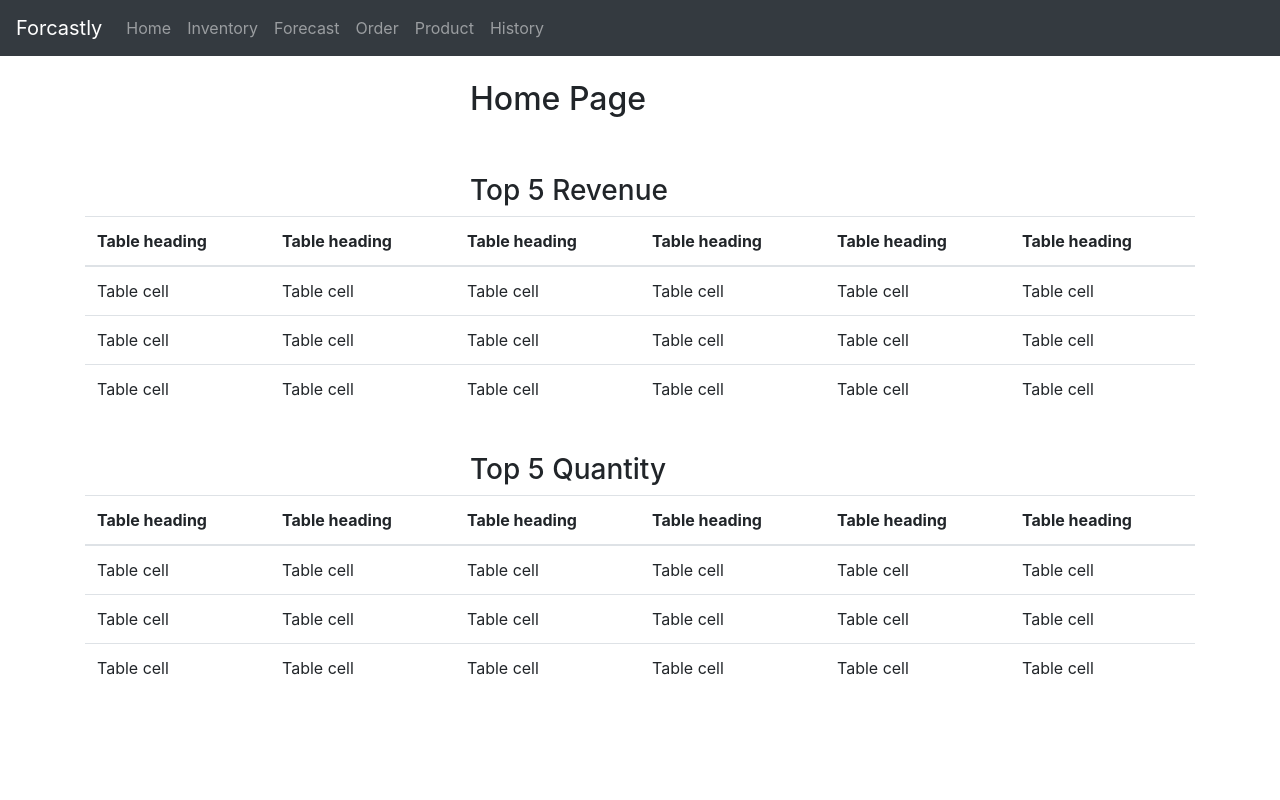
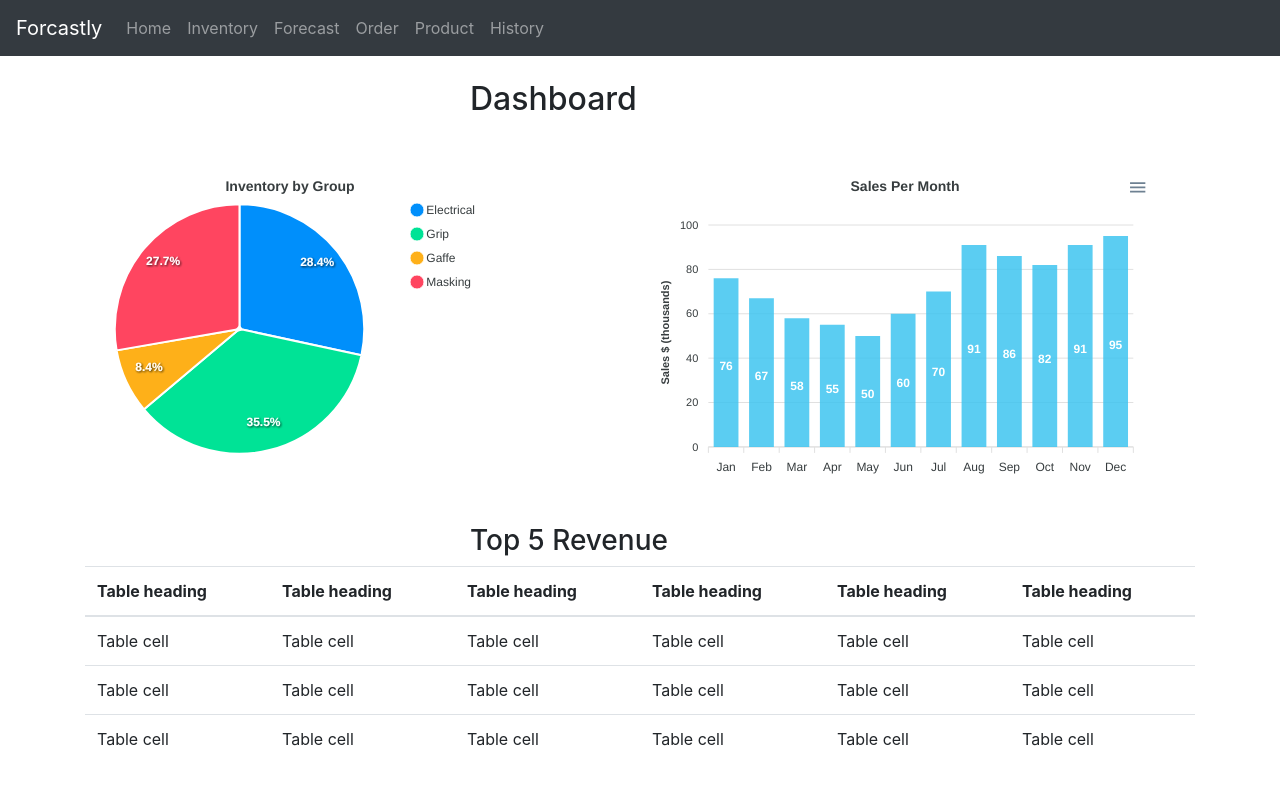
Before and after one commit to RicardoJavierFernandez/Project-3, a React (Create React App) app in the folder client/: page /home in a window 1280 px wide. Shown: the top 800 px of the page. Built offline with nearby package versions, Linux system fonts and the light colour scheme.

Commit message:
Added charts to home page to create dashboard

```diff
--- a/client/src/views/HomePage.js
+++ b/client/src/views/HomePage.js
@@ -3,13 +3,61 @@ import NavBar from '../components/NavBar';
 
 import Container from 'react-bootstrap/Container';
 import Col from 'react-bootstrap/Col';
+import Row from 'react-bootstrap/Row';
 import Table from 'react-bootstrap/Table';
+
+import Chart from 'react-apexcharts';
 
 
 class HomePage extends Component {
     constructor(props) {
         super(props);
-    }
+        this.state = {
+            options: {
+              colors: ['#3fc5f0'],
+              chart: {
+                id: "basic-bar"
+              },
+              title: {
+                text: 'Sales Per Month',
+                align: 'center'
+              },
+              xaxis: {
+                categories: ['Jan', 'Feb', 'Mar', 'Apr', 'May', 'Jun', 'Jul', 'Aug', 'Sep', 'Oct', 'Nov', 'Dec']
+              },
+              yaxis: {
+                title: {
+                  text: 'Sales $ (thousands)'
+                }
+            }
+        },
+            series: [
+              {
+                name: "Sales",
+                data: [76, 67, 58, 55, 50, 60, 70, 91, 86, 82, 91, 95]
+              }
+            ],
+            options2: {
+                labels: ['Electrical', 'Grip', 'Gaffe', 'Masking'],
+                title: {
+                    text: 'Inventory by Group',
+                    align: 'center'
+                },
+                responsive: [{
+                breakpoint: 480,
+                options: {
+                    chart: {
+                    width: 0
+                    },
+                    legend: {
+                    position: 'bottom'
+                    }
+                }
+                }]
+            },
+            series2: [44, 55, 13, 43]
+        }
+}
 
     render() {
         return(
@@ -18,9 +66,38 @@ class HomePage extends Component {
             <Container>
                 <Col md={{ span: 4, offset: 4 }}>
                     <br />
-                    <h2>Home Page</h2>
+                    <h2>Dashboard</h2>
                     <br />
                 </Col>
+
+                <br />
+
+                <Row>
+
+                {/* Pie chart */}
+                <Col md={{span: 6, offset: 0}}>
+                    <div id="chart">
+                        <Chart
+                            options={this.state.options2}
+                            series={this.state.series2}
+                            type="pie"
+                            width="410"
+                        />
+                    </div>
+                </Col>
+
+                {/* Line chart */}
+                <Col md={{ span: 6, offset: 0 }}>
+                    <div className="chart">
+                        <Chart
+                            options={this.state.options}
+                            series={this.state.series}
+                            type="bar"
+                            width="500"
+                        />
+                    </div>
+                </Col>
+                </Row>
 
                 <br />
 
@@ -69,7 +146,7 @@ class HomePage extends Component {
                 <br />
 
                 <Col md={{ span: 4, offset: 4 }}>
-                    <h3>Top 5 Quantity</h3>
+                    <h3>Top 5 Best Selling</h3>
                 </Col>
                 <Table responsive="md">
                     <thead>
--- a/package.json
+++ b/package.json
@@ -19,6 +19,7 @@
     "nodemon": "^1.18.7"
   },
   "dependencies": {
+    "apexcharts": "^3.10.1",
     "axios": "^0.18.0",
     "bootstrap": "^4.3.1",
     "dotenv": "^8.2.0",
@@ -28,6 +29,7 @@
     "md5": "^2.2.1",
     "mongoose": "^5.3.16",
     "mysql2": "^2.0.0",
+    "react-apexcharts": "^1.3.3",
     "react-router-dom": "^5.1.2",
     "react-select": "^3.0.8",
     "sequelize": "^5.21.2",
```
Also changed, not shown: 1 other file (tests, documents, lock files or other folders).
